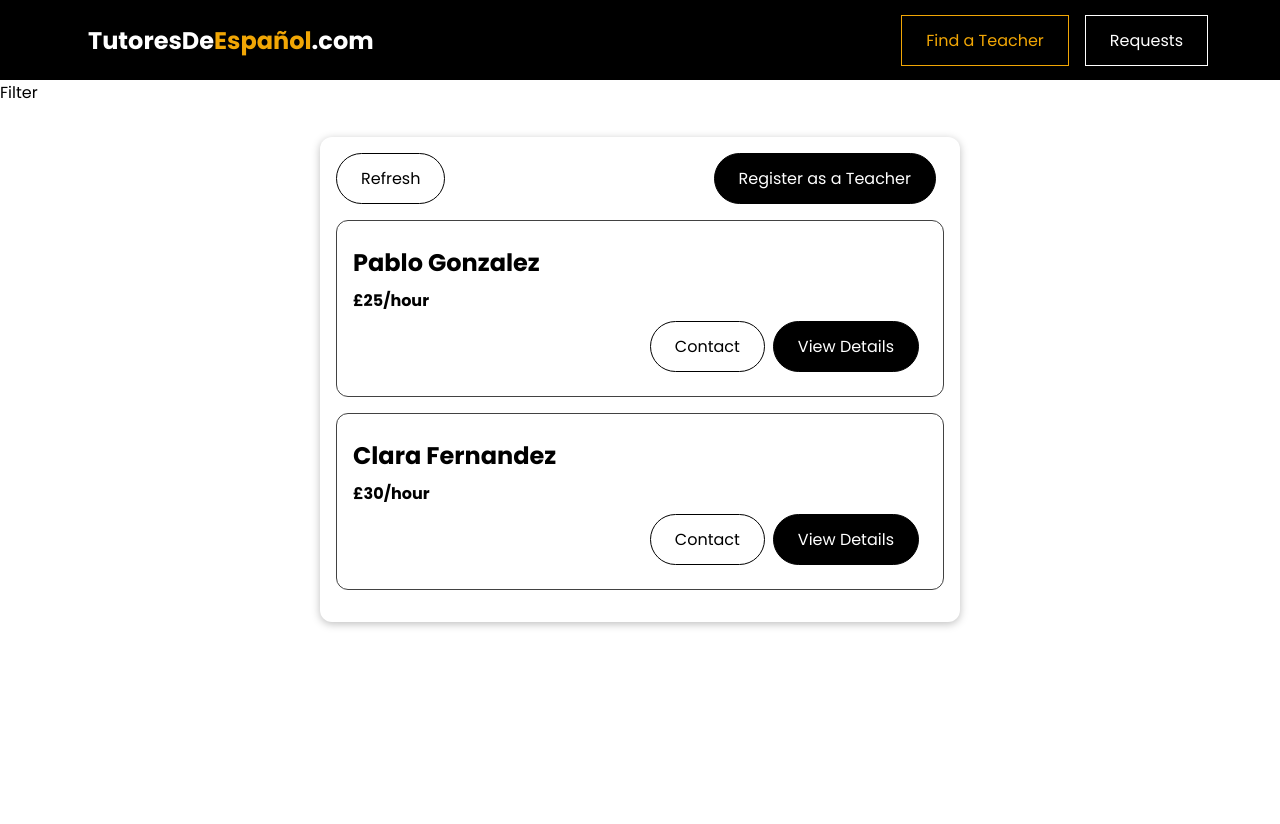
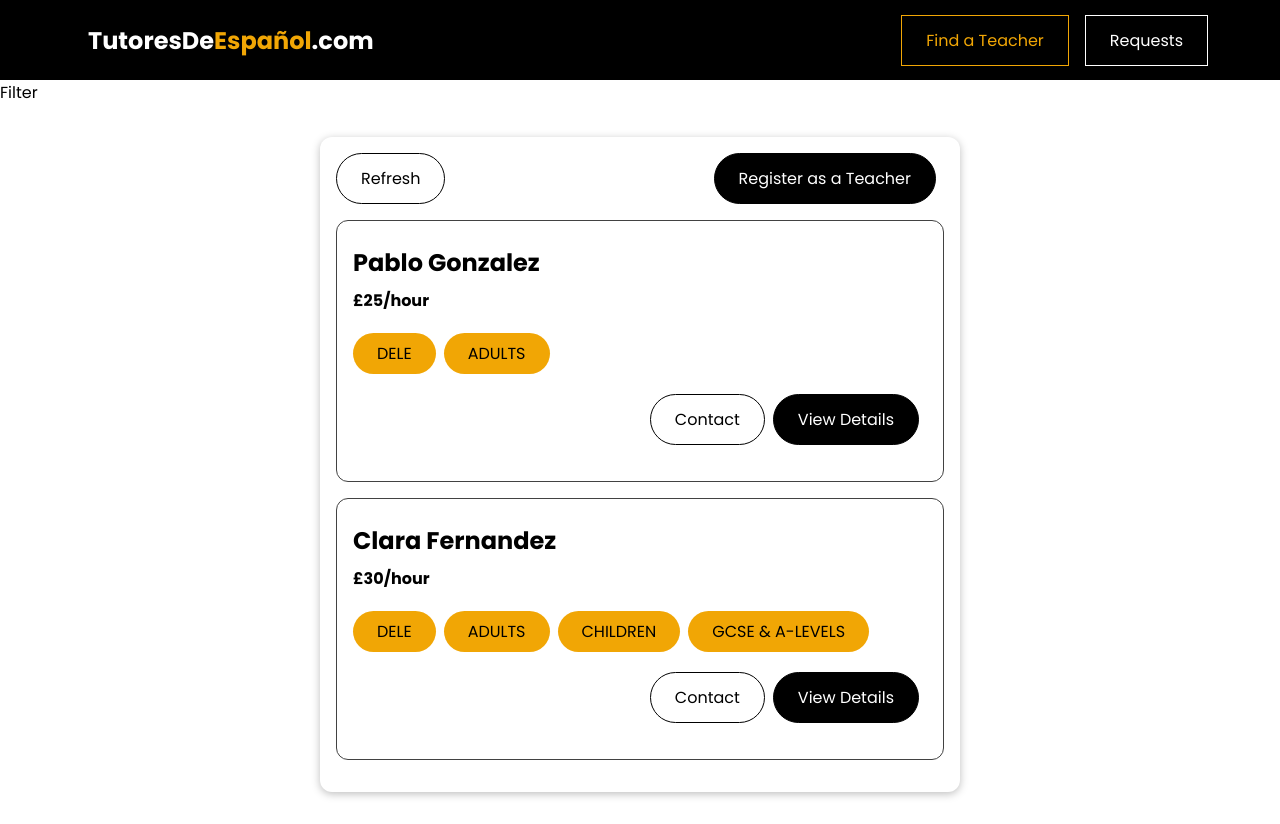
Before and after one commit to ElJefe111944/teacher-finder-app, a Vue app: page /teachers in a window 1280 px wide. Before the commit the page ends 800 px from the top, so only its background shows below. Built offline with nearby package versions, Linux system fonts and the light colour scheme.

Commit message:
Basebadge added to teacher list component and styling added

```diff
--- a/src/components/teachers/TeacherItem.vue
+++ b/src/components/teachers/TeacherItem.vue
@@ -5,9 +5,7 @@
         <h4>£{{ rate }}/hour</h4>
         <div>
             <!-- areas  -->
-            <span v-for="area in areas" :key="area">
-            {{ area }}
-            </span>
+            <base-badge v-for="area in areas" :key="area" :title="area" :type="area" >           </base-badge>
         </div>
         <div class="actions">
             <base-button mode="outline" link :to="teacherContactLink">Contact</base-button>
@@ -17,10 +15,11 @@
 </template>
 
 <script>
+import BaseBadge from '../ui/BaseBadge.vue';
 import BaseButton from '../ui/BaseButton.vue';
 
 export default {
-  components: { BaseButton },
+  components: { BaseButton, BaseBadge },
     props: ['id','firstName','lastName','rate','areas'],
     computed: {
         fullName(){
@@ -55,7 +54,7 @@
 }
 
 div {
-  margin: 0.5rem 0;
+  margin: 1.25rem 0;
 }
 
 .actions {
--- a/src/components/ui/BaseBadge.vue
+++ b/src/components/ui/BaseBadge.vue
@@ -0,0 +1,28 @@
+<template>
+    <span class="badge" :class="type">
+    {{ text }}
+    </span>
+</template>
+
+<script>
+export default {
+    props: ['type','title'],
+    computed: {
+        text(){
+            return this.title.toUpperCase();
+        }
+    }
+}
+</script>
+
+<style scoped>
+.badge {
+  background-color: #f1a605;
+  color: #000;
+  border-radius: 30px;
+  padding: 0.5rem 1.5rem;
+  display: inline-block;
+  margin-right: 0.5rem;
+}
+
+</style>
--- a/src/main.js
+++ b/src/main.js
@@ -6,6 +6,7 @@
 // global components
 import BaseCard from './components/ui/BaseCard.vue';
 import BaseButton from './components/ui/BaseButton.vue';
+import BaseBadge from './components/ui/BaseBadge.vue';
 
 const app = createApp(App);
 
@@ -15,5 +16,6 @@
 // register components
 app.component('base-card', BaseCard);
 app.component('base-button', BaseButton);
+app.component('base-badge', BaseBadge);
 
 app.mount('#app');
--- a/src/store/modules/teachers/index.js
+++ b/src/store/modules/teachers/index.js
@@ -11,7 +11,7 @@
                     id: 't1',
                     firstName: 'Pablo',
                     lastName: 'Gonzalez',
-                    arears: ['DELE preparation', 'Adults'],
+                    areas: ['DELE', 'Adults'],
                     description: 'Pablo has been a teacvher for over 15 years',
                     hourlyRate: 25,
                 },
@@ -19,7 +19,7 @@
                     id: 't2',
                     firstName: 'Clara',
                     lastName: 'Fernandez',
-                    arears: ['DELE preparation', 'Adults', 'children', 'GCSE & A-levels'],
+                    areas: ['DELE', 'Adults', 'children', 'GCSE & A-levels'],
                     description: 'Clara has been a teacvher for over 10 years',
                     hourlyRate: 30,
                 }
```
